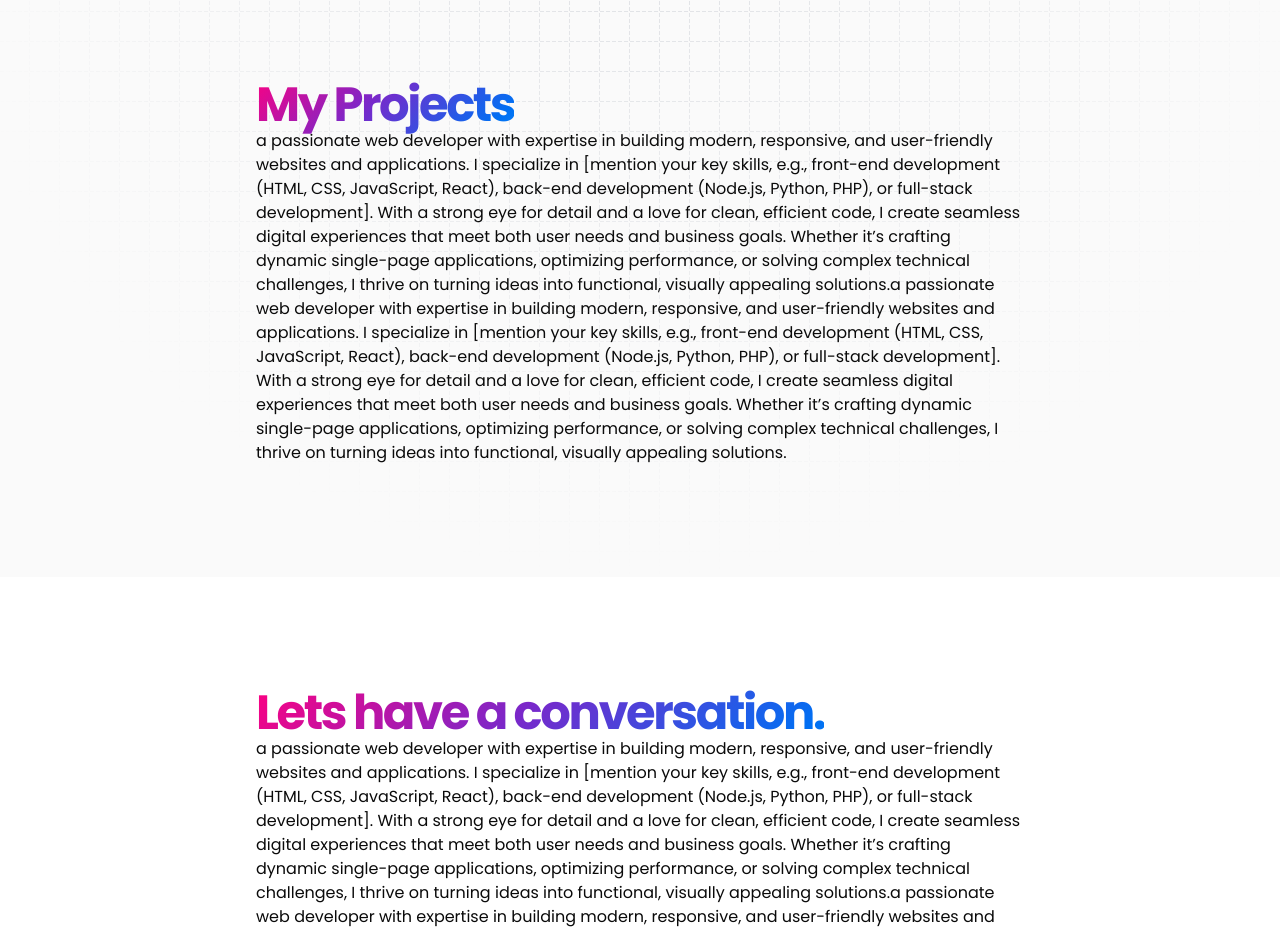
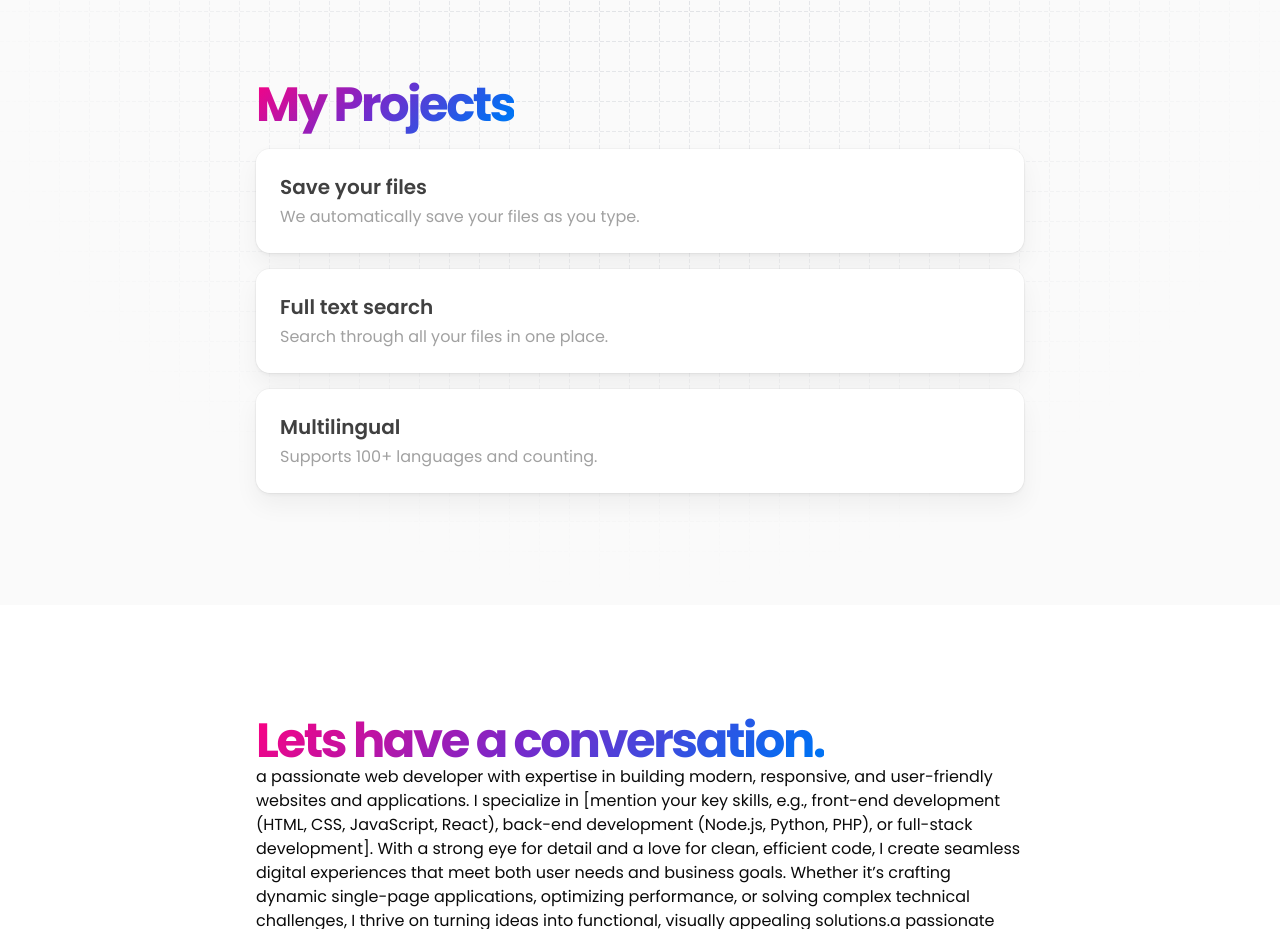
Before and after one commit to efeliza00/web-portfolio, a React (Vite) app: page / in a window 1280 px wide. Shown: the part 1460-2389 px from the top of the page. Built offline with nearby package versions, Linux system fonts and the light colour scheme.

Commit message:
chore(project-section): add list placeholders

```diff
--- a/src/components/project-section.jsx
+++ b/src/components/project-section.jsx
@@ -1,8 +1,38 @@
 import { Element } from "react-scroll"
 import { AuroraText } from "./magicui/aurora-text"
+import { BentoCard, BentoGrid } from "./magicui/bento-grid"
 import { BlurFade } from "./magicui/blur-fade"
 
 const ProjectSection = () => {
+    const features = [
+        {
+            name: "Save your files",
+            description: "We automatically save your files as you type.",
+            href: "/",
+            cta: "Learn more",
+            background: (
+                <img className="absolute -right-20 -top-20 opacity-60" />
+            ),
+        },
+        {
+            name: "Full text search",
+            description: "Search through all your files in one place.",
+            href: "/",
+            cta: "Learn more",
+            background: (
+                <img className="absolute -right-20 -top-20 opacity-60" />
+            ),
+        },
+        {
+            name: "Multilingual",
+            description: "Supports 100+ languages and counting.",
+            href: "/",
+            cta: "Learn more",
+            background: (
+                <img className="absolute -right-20 -top-20 opacity-60" />
+            ),
+        },
+    ]
     return (
         <Element name="projects" className="bg-primary-foreground">
             <div className="container mx-auto max-w-3xl py-28 ">
@@ -11,31 +41,11 @@ const ProjectSection = () => {
                         <AuroraText>My Projects</AuroraText>
                     </h2>
                 </BlurFade>
-                <p>
-                    a passionate web developer with expertise in building
-                    modern, responsive, and user-friendly websites and
-                    applications. I specialize in [mention your key skills,
-                    e.g., front-end development (HTML, CSS, JavaScript, React),
-                    back-end development (Node.js, Python, PHP), or full-stack
-                    development]. With a strong eye for detail and a love for
-                    clean, efficient code, I create seamless digital experiences
-                    that meet both user needs and business goals. Whether it’s
-                    crafting dynamic single-page applications, optimizing
-                    performance, or solving complex technical challenges, I
-                    thrive on turning ideas into functional, visually appealing
-                    solutions.a passionate web developer with expertise in
-                    building modern, responsive, and user-friendly websites and
-                    applications. I specialize in [mention your key skills,
-                    e.g., front-end development (HTML, CSS, JavaScript, React),
-                    back-end development (Node.js, Python, PHP), or full-stack
-                    development]. With a strong eye for detail and a love for
-                    clean, efficient code, I create seamless digital experiences
-                    that meet both user needs and business goals. Whether it’s
-                    crafting dynamic single-page applications, optimizing
-                    performance, or solving complex technical challenges, I
-                    thrive on turning ideas into functional, visually appealing
-                    solutions.
-                </p>
+                <BentoGrid className="lg:grid-rows-3 mt-5">
+                    {features.map((feature) => (
+                        <BentoCard key={feature.name} {...feature} />
+                    ))}
+                </BentoGrid>
             </div>
         </Element>
     )
```
